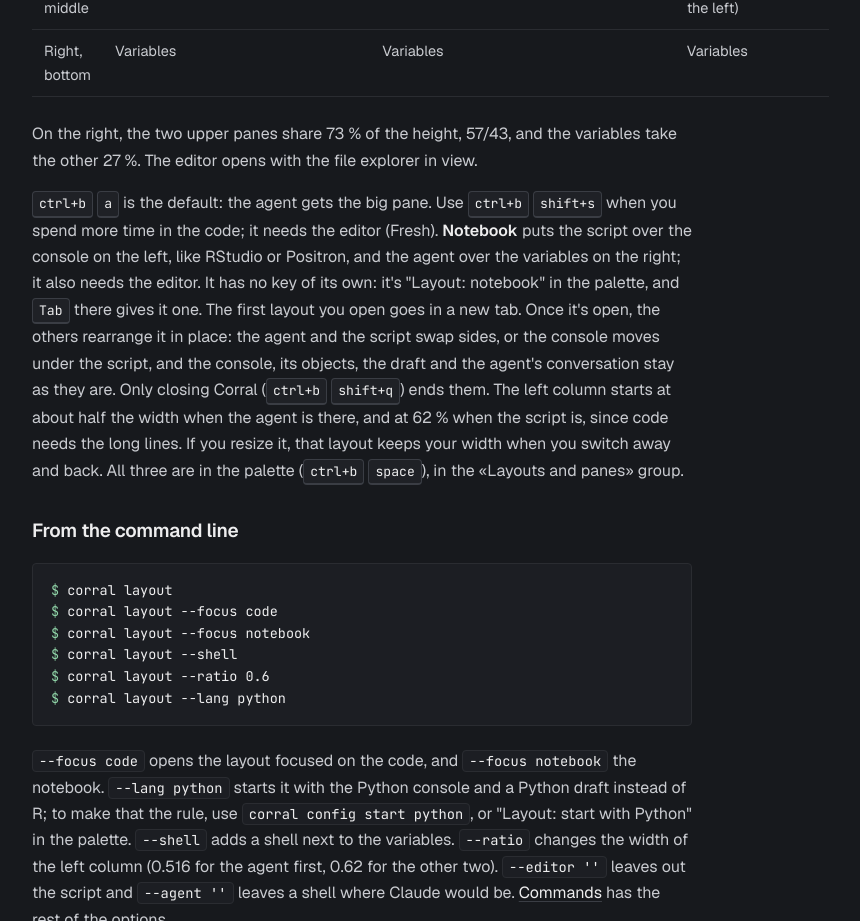
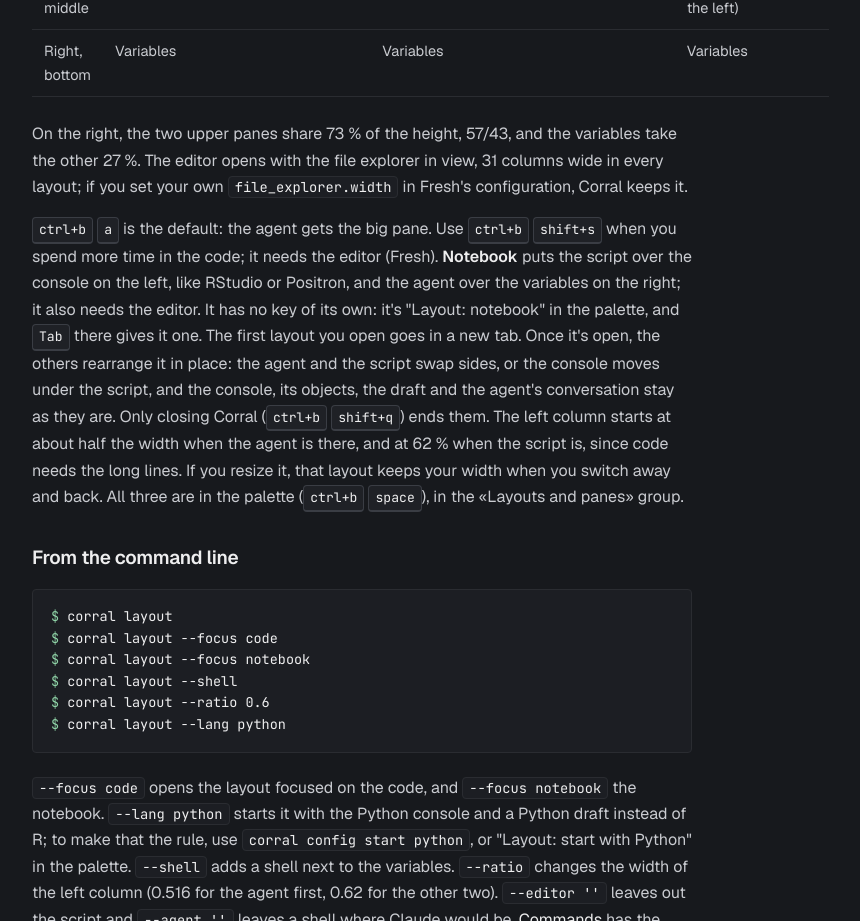
Before and after one commit to paulovillarroel/corral-term, a website: page site/docs/layouts.html in a window 1280 px wide. Shown: the part 1880-2801 px from the top of the page, without its empty margins (296-1156 px from the left). Drawn offline with nearby package versions, Linux system fonts and the light colour scheme.

Commit message:
Docs: the file explorer's width
Co-Authored-By: Claude Opus 5.5 <noreply@anthropic.com>

```diff
--- a/site/docs/layouts.html
+++ b/site/docs/layouts.html
@@ -92,7 +92,7 @@
     <tr><td>Right, bottom</td><td>Variables</td><td>Variables</td><td>Variables</td></tr>
     </tbody>
     </table>
-    <p>On the right, the two upper panes share 73 % of the height, 57/43, and the variables take the other 27 %. The editor opens with the file explorer in view.</p>
+    <p>On the right, the two upper panes share 73 % of the height, 57/43, and the variables take the other 27 %. The editor opens with the file explorer in view, 31 columns wide in every layout; if you set your own <code>file_explorer.width</code> in Fresh's configuration, Corral keeps it.</p>
     <p><kbd>ctrl+b</kbd> <kbd>a</kbd> is the default: the agent gets the big pane. Use <kbd>ctrl+b</kbd> <kbd>shift+s</kbd> when you spend more time in the code; it needs the editor (Fresh). <strong>Notebook</strong> puts the script over the console on the left, like RStudio or Positron, and the agent over the variables on the right; it also needs the editor. It has no key of its own: it's "Layout: notebook" in the palette, and <kbd>Tab</kbd> there gives it one. The first layout you open goes in a new tab. Once it's open, the others rearrange it in place: the agent and the script swap sides, or the console moves under the script, and the console, its objects, the draft and the agent's conversation stay as they are. Only closing Corral (<kbd>ctrl+b</kbd> <kbd>shift+q</kbd>) ends them. The left column starts at about half the width when the agent is there, and at 62 % when the script is, since code needs the long lines. If you resize it, that layout keeps your width when you switch away and back. All three are in the palette (<kbd>ctrl+b</kbd> <kbd>space</kbd>), in the «Layouts and panes» group.</p>
 
     <h3>From the command line</h3>
```
